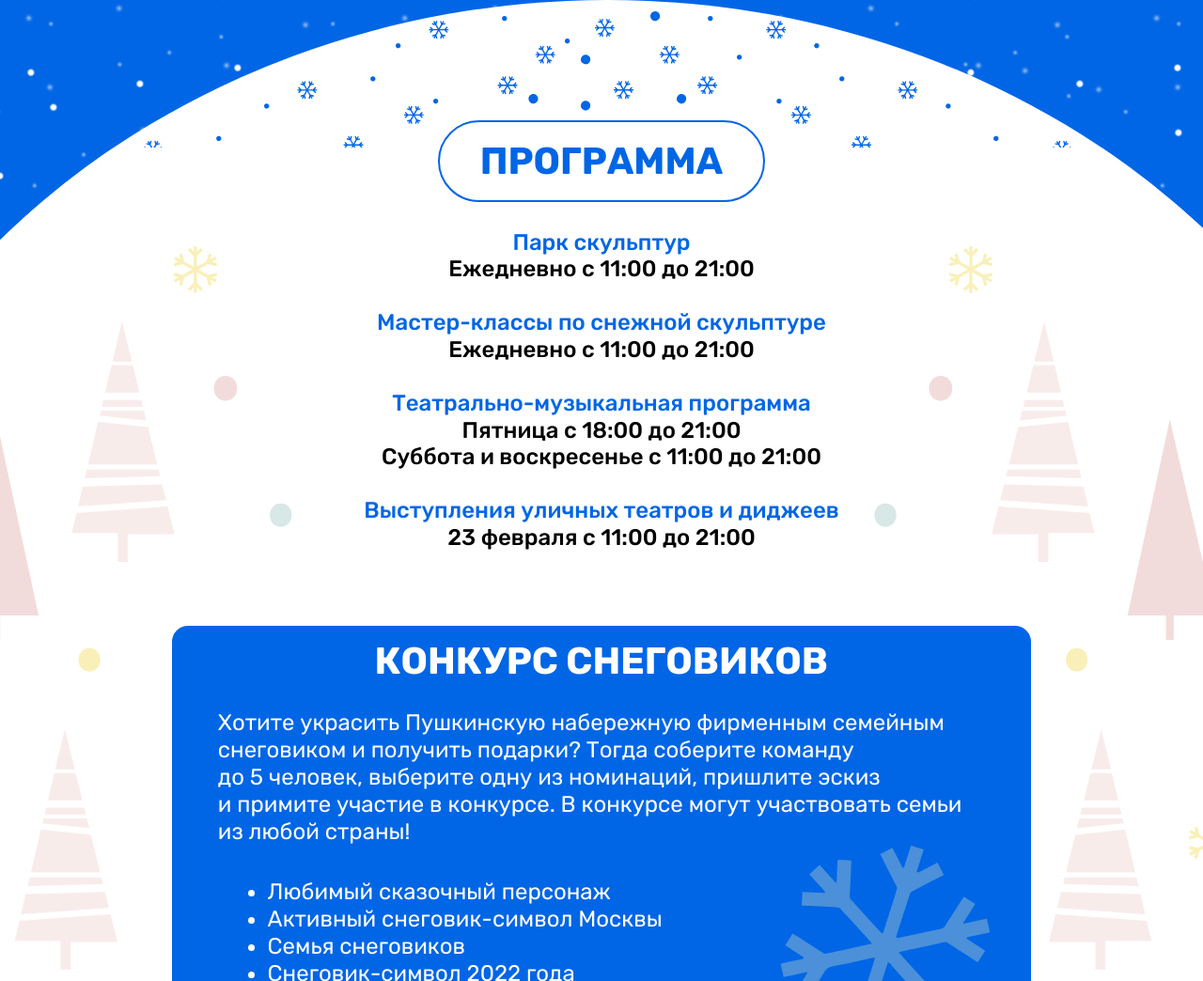
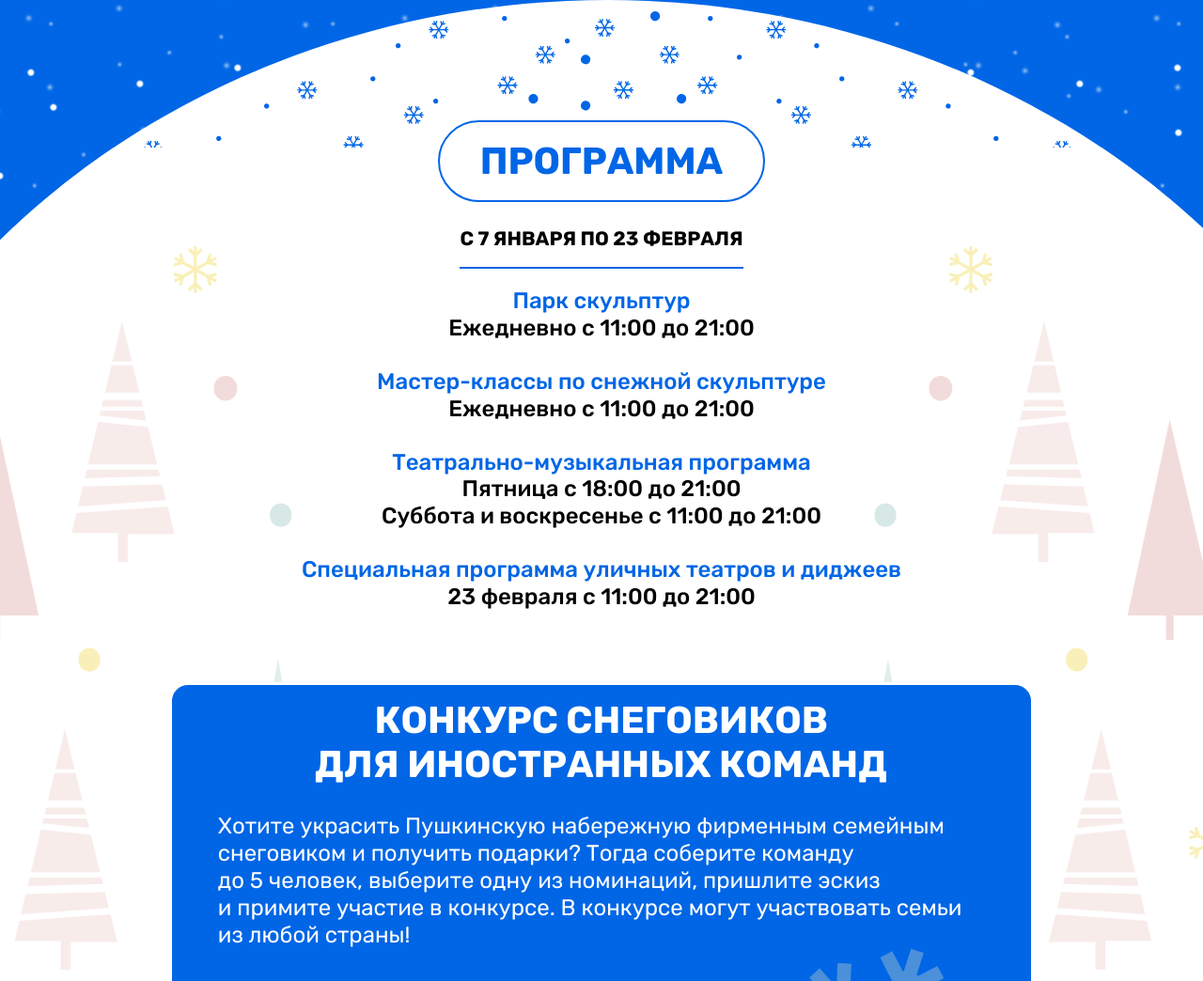
Before and after one commit to Dihlofos/snowmoscow, a website: page source/index.html in a window 1280 px wide. Shown: the part 1821-2865 px from the top of the page at 94% size. Drawn offline with nearby package versions, Linux system fonts and the light colour scheme; files that its build step writes are made by us from their sources.

Commit message:
content edits

```diff
--- a/source/index.html
+++ b/source/index.html
@@ -507,6 +507,9 @@
           </div>
           <div class="programm__content">
             <div class="programm__title"><h2 class="title">Программа</h2></div>
+            <div class="programm__date">
+              <span>С 7 января по 23 февраля</span>
+            </div>
             <div class="programm__programm">
               <div class="programm__item">
                 <p class="programm__subtitle">Парк скульптур</p>
@@ -527,14 +530,17 @@
               </div>
               <div class="programm__item">
                 <p class="programm__subtitle">
-                  Выступления уличных театров и диджеев
+                  Специальная программа уличных театров и диджеев
                 </p>
                 <p>23 февраля с 11:00 до 21:00</p>
               </div>
             </div>
           </div>
           <div class="contest" id="contest">
-            <h3 class="contest__title">Конкурс снеговиков</h3>
+            <h3 class="contest__title">
+              Конкурс снеговиков<br />
+              для иностранных команд
+            </h3>
             <div class="contest__text">
               Хотите украсить Пушкинскую набережную фирменным семейным
               снеговиком и&nbsp;получить подарки? Тогда соберите команду
--- a/source/sass/blocks/programm.scss
+++ b/source/sass/blocks/programm.scss
@@ -36,6 +36,27 @@
     background-repeat: no-repeat;
     background-position: 50% 0;
     z-index: 2;
+  }
+
+  &__date {
+    display: flex;
+    justify-content: center;
+    color: $black;
+    text-align: center;
+    margin: 0 0 20px;
+    font-size: 2.6rem;
+    line-height: 1;
+    font-weight: 700;
+    text-transform: uppercase;
+
+    span {
+      padding: 0 0 20px;
+      border-bottom: 2px solid $blue;
+    }
+
+    @media (max-width: $tablet) {
+      font-size: 18px;
+    }
   }
 
   &__snows {
```
Also changed, not shown: build/css/style.min.css, build/index.html, 1 other file.
